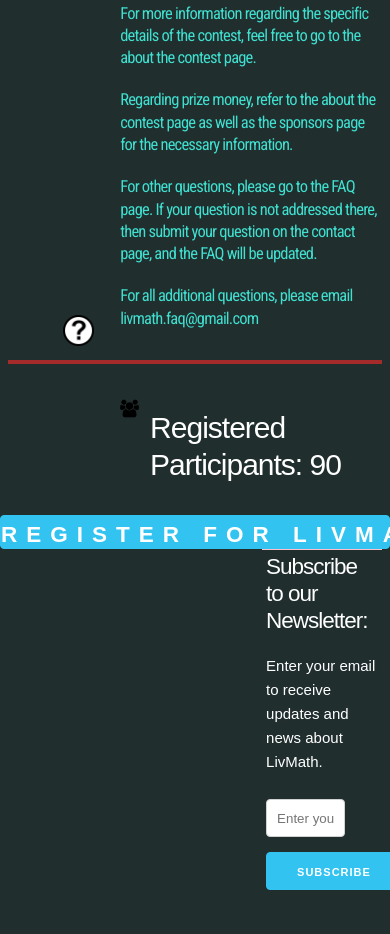
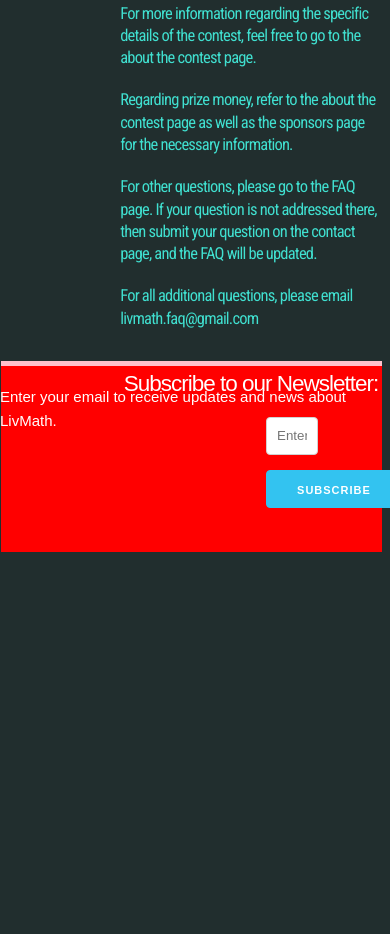
Before and after one commit to mc145/LivMath-Website, a plain HTML site: page live-scoreboard-math/clients/index.html in a window 390 px wide. Shown: the part 986-1920 px from the top of the page. After the commit the page ends 1538 px from the top, so only its background shows below. Drawn offline with nearby package versions, Linux system fonts and the light colour scheme; a web font is replaced by a local one.

Commit message:
further css changes

```diff
--- a/live-scoreboard-math/clients/index.html
+++ b/live-scoreboard-math/clients/index.html
@@ -62,15 +62,6 @@
                 <h4> For other questions, please go to the FAQ page. If your question is not addressed there, then submit your question on the contact page, and the FAQ will be updated.
                 <h4> For all additional questions, please email livmath.faq@gmail.com</h4>
             </div>
-            <img class="question"src="question1.png">
-            <hr>
-            <img class="user"src="users.png">
-            <div class="participants">
-                <h2 id="label">Registered Participants: 90</h2>
-            </div>
-
-        <!--    Put button below right above footer -->
-            <button id="register2" class="button-primary"type="button" onclick="window.location.href='index.html';"> Register for LivMath!</button>
 
             <footer>
 
--- a/live-scoreboard-math/clients/styles.css
+++ b/live-scoreboard-math/clients/styles.css
@@ -182,16 +182,31 @@
 }
 .rightcol h1{
     font-size: 1.5em;
-    width: 80%;
+
+    float: right;
 
 }
 
 .rightcol{
-    width:30%;
+    width: 100%;
     margin: 0 auto;
-    margin-top: 11%;
+    margin-top: 3%;
     border-top: 5px solid pink;
+    background-color: red;
 
+
+}
+.rightcol p{
+    position: absolute;
+    right: 2%;
+    margin-top: 2%;
+
+}
+
+.newsletter-form{
+margin-top: 4%;
+width: 20%;
+margin-left: 84%;
 
 }
 
@@ -224,6 +239,19 @@
         display: block;
         z-index: 2000;
     }
+
+    .rightcol p{
+        position: absolute;
+        right: 2%;
+        margin-top: 4%;
+
+    }
+    .newsletter-form{
+        margin-top: 8%;
+        width: 20%;
+        margin-left: 80%;
+
+        }
 
 
 
@@ -258,3 +286,45 @@
 .nav-active{
     transform: translateX(0%);
 }
+
+@media screen and (max-width:868px){
+    body{
+        overflow-x: hidden;
+    }
+    .nav{
+        position: absolute;
+        right: 0;
+        display: flex;
+        flex-direction: column;
+        align-items: center;
+        width: 100%;
+        height: 100%;
+        transform: translateX(100%);
+        transition: transform 1s ease-in;
+        background-color: rgb(33, 46, 46);
+    }
+    .nav li{
+        opacity: 100;
+    }
+    .burger{
+        display: block;
+        z-index: 2000;
+    }
+
+    .rightcol p{
+        position: absolute;
+        right: 5%;
+        margin-top: 4%;
+
+    }
+
+    .newsletter-form{
+        margin-top: 10%;
+        width: 20%;
+        margin-left: 70%;
+
+        }
+
+
+
+}
```
Also changed, not shown: 2 other files.
